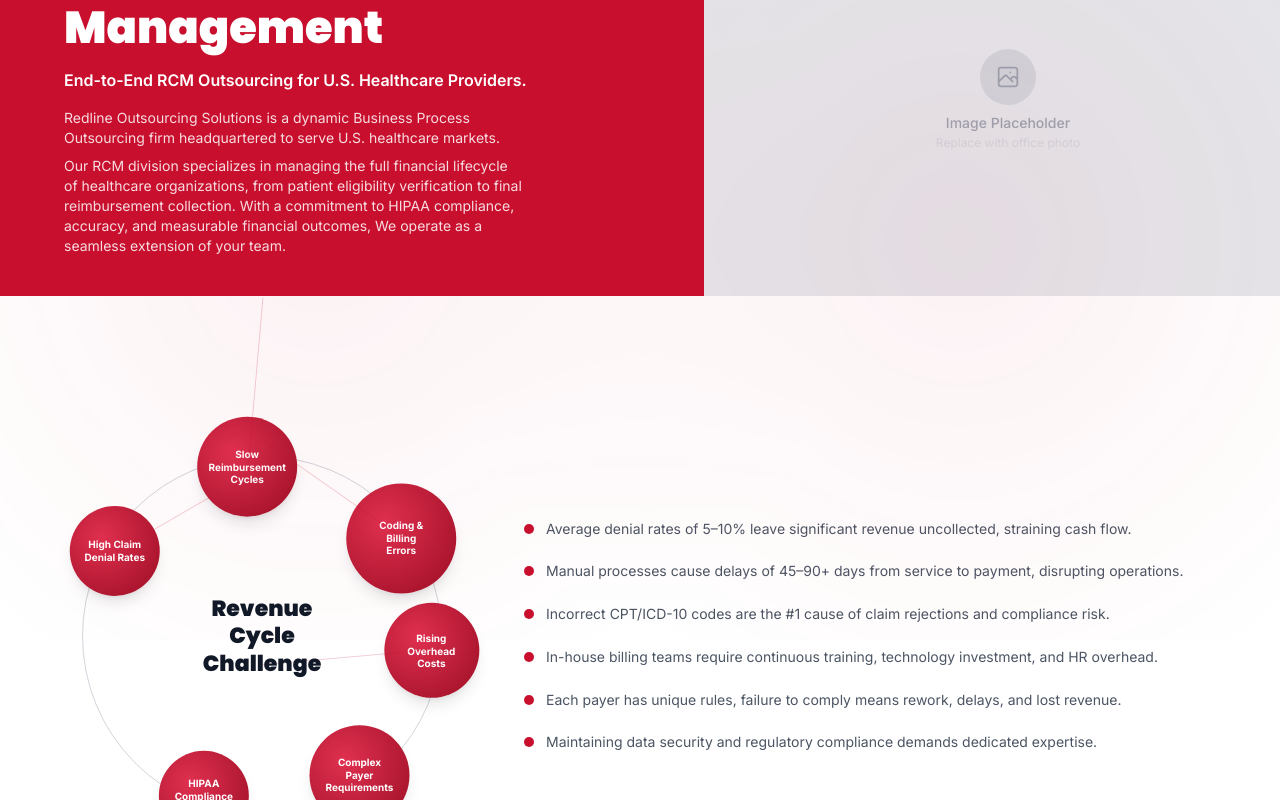
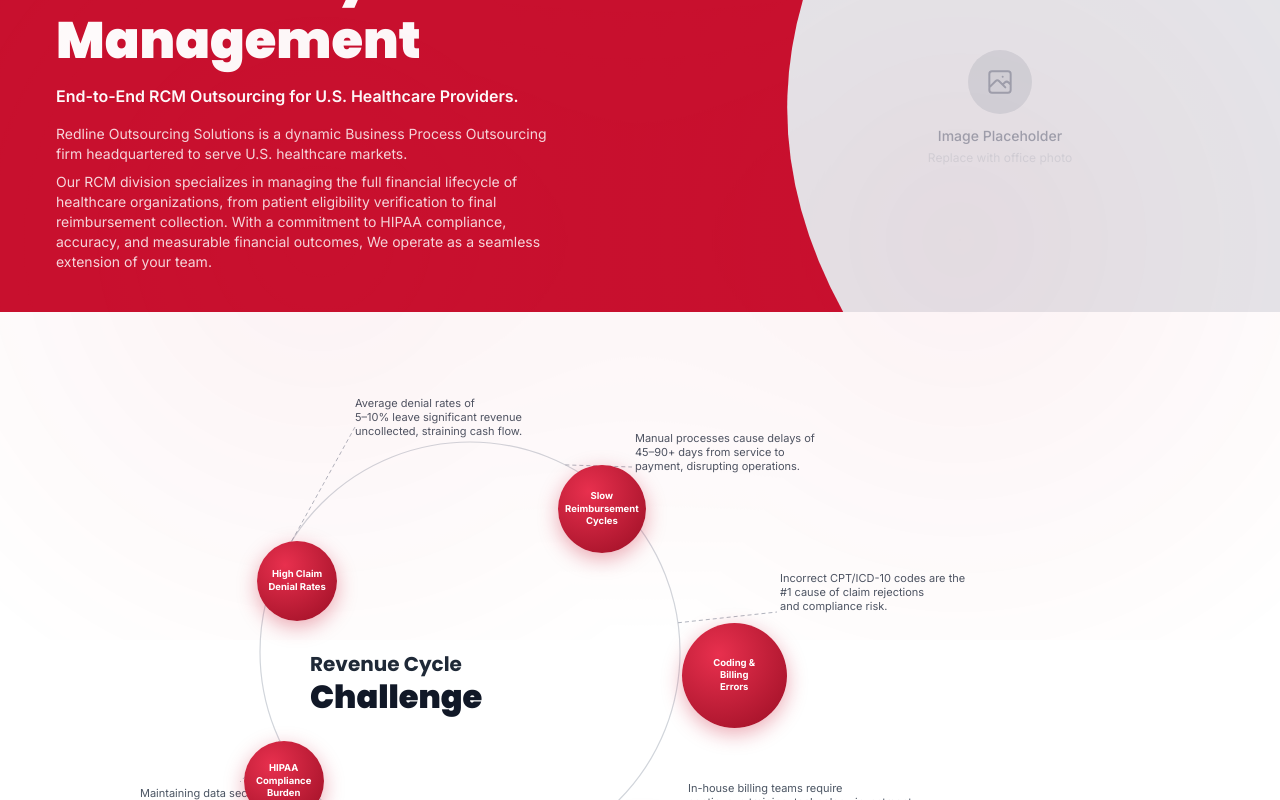
Before and after one commit to deba4667/RedLine_Landing, a React (Vite) app: page / in a window 1280 px wide. Shown: the part 160-960 px from the top of the page. Built offline with nearby package versions, Linux system fonts and the light colour scheme.

Commit message:
feat: rebuild RevenueChallenge with exact reference layout - SVG ring, bubbles on arc, adjacent text, hover ripple

```diff
--- a/src/components/Hero.jsx
+++ b/src/components/Hero.jsx
@@ -5,72 +5,24 @@
   return (
     <section
       id="home"
-      className="relative w-full pt-16"
-      style={{ background: '#C8102E', minHeight: '340px' }}
+      className="relative w-full overflow-hidden bg-[#C8102E] pt-16"
+      style={{ minHeight: '340px' }}
     >
-      {/* Wrapper clips everything */}
-      <div className="relative w-full overflow-hidden" style={{ minHeight: '340px' }}>
-
-        {/* Gray image panel — full height, pinned right */}
-        <div
-          className="absolute top-0 bottom-0 right-0 hidden md:block bg-gray-200"
-          style={{ width: '45%' }}
-        >
-          {/* Arc mask: curved left edge via SVG inset */}
-          <svg
-            className="absolute inset-0 w-full h-full"
-            viewBox="0 0 100 100"
-            preserveAspectRatio="none"
-          >
-            {/* Mask that reveals only the right portion with curved left edge */}
-            <defs>
-              <mask id="arcMask">
-                <rect width="100" height="100" fill="black" />
-                <path d="M15,0 Q2,50 15,100 L100,100 L100,0 Z" fill="white" />
-              </mask>
-            </defs>
-            <rect width="100" height="100" fill="#e5e7eb" mask="url(#arcMask)" />
-          </svg>
-
-          {/* Placeholder content — also clipped by the same mask shape */}
-          <div
-            className="absolute inset-0 flex flex-col items-center justify-center"
-            style={{
-              clipPath: 'path("M15% 0%, 2% 50%, 15% 100%, 100% 100%, 100% 0%")',
-            }}
-          >
-            <div className="ml-8 flex flex-col items-center">
-              <div className="w-14 h-14 bg-gray-300 rounded-full flex items-center justify-center mb-2">
-                <svg width="28" height="28" fill="none" viewBox="0 0 24 24" stroke="#9ca3af" strokeWidth="1.5">
-                  <path strokeLinecap="round" strokeLinejoin="round" d="M4 16l4.586-4.586a2 2 0 012.828 0L16 16m-2-2l1.586-1.586a2 2 0 012.828 0L20 14m-6-6h.01M6 20h12a2 2 0 002-2V6a2 2 0 00-2-2H6a2 2 0 00-2 2v12a2 2 0 002 2z" />
-                </svg>
-              </div>
-              <span className="text-gray-400 text-sm font-medium">Image Placeholder</span>
-              <span className="text-gray-300 text-xs mt-0.5">Replace with office photo</span>
-            </div>
-          </div>
-        </div>
-
-        {/* Left: Text content */}
-        <motion.div
-          initial={{ opacity: 0, y: 20 }}
-          animate={{ opacity: 1, y: 0 }}
-          transition={{ duration: 0.6 }}
-          className="relative z-10 flex flex-col justify-center py-10 px-6 md:px-10 lg:px-16"
-          style={{ maxWidth: '60%', minHeight: '340px' }}
-        >
+      <div className="max-w-7xl mx-auto flex items-stretch w-full" style={{ minHeight: '320px' }}>
+        {/* Left: Text Content */}
+        <div className="flex-1 flex flex-col justify-center px-6 md:px-10 lg:px-14 py-10 pr-4">
           <motion.h1
-            initial={{ opacity: 0, y: 20 }}
+            initial={{ opacity: 0, y: 24 }}
             animate={{ opacity: 1, y: 0 }}
             transition={{ duration: 0.55, delay: 0.1 }}
             className="font-heading font-black text-white leading-tight mb-3"
-            style={{ fontSize: 'clamp(28px, 3.5vw, 52px)' }}
+            style={{ fontSize: 'clamp(28px, 4vw, 52px)' }}
           >
             Revenue Cycle Management
           </motion.h1>
 
           <motion.p
-            initial={{ opacity: 0, y: 14 }}
+            initial={{ opacity: 0, y: 18 }}
             animate={{ opacity: 1, y: 0 }}
             transition={{ duration: 0.5, delay: 0.2 }}
             className="text-white font-semibold text-sm md:text-base mb-4"
@@ -79,11 +31,10 @@
           </motion.p>
 
           <motion.div
-            initial={{ opacity: 0, y: 14 }}
+            initial={{ opacity: 0, y: 18 }}
             animate={{ opacity: 1, y: 0 }}
             transition={{ duration: 0.5, delay: 0.3 }}
-            className="space-y-2"
-            style={{ maxWidth: '460px' }}
+            className="space-y-2 max-w-lg"
           >
             <p className="text-white/85 text-xs md:text-sm leading-relaxed">
               Redline Outsourcing Solutions is a dynamic Business Process Outsourcing firm
@@ -96,6 +47,43 @@
               We operate as a seamless extension of your team.
             </p>
           </motion.div>
+        </div>
+
+        {/* Right: Placeholder Image with arc/curved left edge */}
+        <motion.div
+          initial={{ opacity: 0, x: 60 }}
+          animate={{ opacity: 1, x: 0 }}
+          transition={{ duration: 0.65, delay: 0.25 }}
+          className="hidden md:flex flex-shrink-0 items-stretch relative overflow-hidden"
+          style={{ width: '44%', maxWidth: '560px' }}
+        >
+          {/* SVG clip path for the curved left edge */}
+          <svg width="0" height="0" className="absolute">
+            <defs>
+              <clipPath id="heroImageClip" clipPathUnits="objectBoundingBox">
+                {/* Left edge: arc curving inward from left, right edge flush */}
+                <path d="M0.22,0 Q0.02,0.5 0.22,1 L1,1 L1,0 Z" />
+              </clipPath>
+            </defs>
+          </svg>
+
+          {/* Image container */}
+          <div
+            className="w-full h-full relative"
+            style={{ clipPath: 'url(#heroImageClip)' }}
+          >
+            {/* Placeholder image — gray with label */}
+            <div className="w-full h-full bg-gray-200 flex flex-col items-center justify-center min-h-[320px]">
+              {/* Placeholder visual */}
+              <div className="w-16 h-16 bg-gray-300 rounded-full flex items-center justify-center mb-3">
+                <svg width="32" height="32" fill="none" viewBox="0 0 24 24" stroke="#9ca3af" strokeWidth="1.5">
+                  <path strokeLinecap="round" strokeLinejoin="round" d="M4 16l4.586-4.586a2 2 0 012.828 0L16 16m-2-2l1.586-1.586a2 2 0 012.828 0L20 14m-6-6h.01M6 20h12a2 2 0 002-2V6a2 2 0 00-2-2H6a2 2 0 00-2 2v12a2 2 0 002 2z" />
+                </svg>
+              </div>
+              <span className="text-gray-400 text-sm font-medium">Image Placeholder</span>
+              <span className="text-gray-300 text-xs mt-1">Replace with office photo</span>
+            </div>
+          </div>
         </motion.div>
       </div>
     </section>
--- a/src/components/RevenueChallenge.jsx
+++ b/src/components/RevenueChallenge.jsx
@@ -1,179 +1,254 @@
 import React, { useRef } from 'react';
 import { motion, useInView } from 'framer-motion';
 
-// 6 challenges positioned around a circle arc (not full orbit)
-// Matching reference: bubbles at various positions on a large circle, text descriptions on the right side
+// Circle center and radius (within the SVG viewBox 0 0 1000 600)
+const CX = 330;
+const CY = 300;
+const R = 210;
+
+const toRad = (deg) => (deg * Math.PI) / 180;
+
+// Each bubble: angle (degrees from +x axis, counterclockwise = positive), size, label
 const challenges = [
   {
     id: 'high-claim',
+    angle: 148,
+    size: 80,
     label: 'High Claim\nDenial Rates',
     desc: 'Average denial rates of 5–10% leave significant revenue uncollected, straining cash flow.',
-    // angle in degrees: 0 = right, 90 = bottom, 180 = left, 270 = top
-    angle: 150, // upper-left area
-    size: 90,
+    // text anchor position in SVG units (where text box starts)
+    tx: 215,
+    ty: 55,
+    textAnchor: 'start',
+    lineEnd: { x: 215, y: 75 },
   },
   {
-    id: 'slow-reimburse',
+    id: 'slow-reimb',
+    angle: 63,
+    size: 88,
     label: 'Slow\nReimbursement\nCycles',
     desc: 'Manual processes cause delays of 45–90+ days from service to payment, disrupting operations.',
-    angle: 95, // top-center-left
-    size: 100,
+    tx: 495,
+    ty: 90,
+    textAnchor: 'start',
+    lineEnd: { x: 492, y: 115 },
   },
   {
-    id: 'coding-billing',
+    id: 'coding',
+    angle: 8,
+    size: 105,
     label: 'Coding &\nBilling\nErrors',
     desc: 'Incorrect CPT/ICD-10 codes are the #1 cause of claim rejections and compliance risk.',
-    angle: 35, // upper-right
-    size: 110,
+    tx: 640,
+    ty: 230,
+    textAnchor: 'start',
+    lineEnd: { x: 637, y: 260 },
   },
   {
-    id: 'rising-overhead',
+    id: 'rising',
+    angle: -50,
+    size: 83,
     label: 'Rising\nOverhead\nCosts',
     desc: 'In-house billing teams require continuous training, technology investment, and HR overhead.',
-    angle: 355, // right side / nearly 0
-    size: 95,
+    tx: 548,
+    ty: 440,
+    textAnchor: 'start',
+    lineEnd: { x: 545, y: 460 },
   },
   {
-    id: 'complex-payer',
+    id: 'complex',
+    angle: -113,
+    size: 88,
     label: 'Complex\nPayer\nRequirements',
-    desc: 'Each payer has unique rules, failure to comply means rework, delays, and lost revenue.',
-    angle: 305, // lower-right
-    size: 100,
+    desc: 'Each payer has unique rules; failure to comply means rework, delays, and lost revenue.',
+    tx: 160,
+    ty: 535,
+    textAnchor: 'start',
+    lineEnd: { x: 230, y: 533 },
   },
   {
     id: 'hipaa',
+    angle: -155,
+    size: 80,
     label: 'HIPAA\nCompliance\nBurden',
     desc: 'Maintaining data security and regulatory compliance demands dedicated expertise.',
-    angle: 250, // lower-left
-    size: 90,
+    tx: 0,
+    ty: 445,
+    textAnchor: 'start',
+    lineEnd: { x: 100, y: 430 },
   },
 ];
 
-const ORBIT_R = 170; // px radius of the circle
+// Compute x,y for each bubble
+const bubbles = challenges.map((c) => {
+  const rad = toRad(c.angle);
+  return {
+    ...c,
+    bx: CX + R * Math.cos(rad),
+    by: CY - R * Math.sin(rad),
+  };
+});
 
 export default function RevenueChallenge() {
   const ref = useRef(null);
   const isInView = useInView(ref, { once: true, margin: '-60px' });
 
   return (
-    <section id="services" className="py-20 bg-white overflow-visible" ref={ref}>
-      <div className="max-w-7xl mx-auto px-4 sm:px-6 lg:px-8">
-        <div className="flex flex-col lg:flex-row items-center gap-8 lg:gap-0">
+    <section id="services" className="bg-white w-full py-10 overflow-visible" ref={ref}>
+      <div className="relative w-full" style={{ maxWidth: '1100px', margin: '0 auto', height: '600px' }}>
 
-          {/* ── LEFT: Circle diagram ── */}
-          <div
-            className="relative flex-shrink-0 flex items-center justify-center"
-            style={{ width: '460px', height: '520px' }}
+        {/* ── SVG Layer: ring + connector lines ── */}
+        <svg
+          className="absolute inset-0 w-full h-full"
+          viewBox="0 0 1000 600"
+          preserveAspectRatio="xMidYMid meet"
+          style={{ overflow: 'visible' }}
         >
-            {/* Large dashed circle ring */}
-            <motion.div
-              initial={{ opacity: 0, scale: 0.6 }}
-              animate={isInView ? { opacity: 1, scale: 1 } : {}}
-              transition={{ duration: 0.7, delay: 0.1 }}
-              className="absolute rounded-full border border-gray-300"
-              style={{
-                width: ORBIT_R * 2 + 20,
-                height: ORBIT_R * 2 + 20,
-                borderStyle: 'solid',
-                borderWidth: '1px',
-                borderColor: '#d1d5db',
-              }}
+          {/* Main circle ring */}
+          <motion.circle
+            cx={CX}
+            cy={CY}
+            r={R}
+            fill="none"
+            stroke="#d1d5db"
+            strokeWidth="1.2"
+            initial={{ pathLength: 0, opacity: 0 }}
+            animate={isInView ? { pathLength: 1, opacity: 1 } : {}}
+            transition={{ duration: 1.2, delay: 0.2, ease: 'easeInOut' }}
           />
 
-            {/* Center text "Revenue Cycle Challenge" */}
+          {/* Connector lines from each bubble to its text */}
+          {bubbles.map((b, i) => (
+            <motion.line
+              key={b.id + '-line'}
+              x1={b.bx}
+              y1={b.by}
+              x2={b.lineEnd.x}
+              y2={b.lineEnd.y}
+              stroke="#9ca3af"
+              strokeWidth="0.8"
+              strokeDasharray="4 3"
+              initial={{ opacity: 0 }}
+              animate={isInView ? { opacity: 1 } : {}}
+              transition={{ duration: 0.4, delay: 0.7 + i * 0.1 }}
+            />
+          ))}
+
+          {/* Text labels for each bubble — rendered in SVG */}
+          {bubbles.map((b, i) => {
+            const lines = b.desc.split(' ');
+            // chunk desc into ~3 lines of ~5 words each
+            const chunkSize = Math.ceil(lines.length / 3);
+            const chunks = [];
+            for (let j = 0; j < lines.length; j += chunkSize) {
+              chunks.push(lines.slice(j, j + chunkSize).join(' '));
+            }
+            return (
+              <motion.g
+                key={b.id + '-text'}
+                initial={{ opacity: 0, y: 6 }}
+                animate={isInView ? { opacity: 1, y: 0 } : {}}
+                transition={{ duration: 0.45, delay: 0.8 + i * 0.1 }}
+              >
+                {chunks.map((line, li) => (
+                  <text
+                    key={li}
+                    x={b.tx}
+                    y={b.ty + li * 14}
+                    fontSize="11"
+                    fontFamily="Inter, sans-serif"
+                    fill="#4b5563"
+                    textAnchor={b.textAnchor}
+                    style={{ maxWidth: '130px' }}
+                  >
+                    {line}
+                  </text>
+                ))}
+              </motion.g>
+            );
+          })}
+        </svg>
+
+        {/* ── Center text label ── */}
         <motion.div
-              initial={{ opacity: 0, scale: 0.5 }}
+          initial={{ opacity: 0, scale: 0.7 }}
           animate={isInView ? { opacity: 1, scale: 1 } : {}}
-              transition={{ duration: 0.6, delay: 0.3 }}
-              className="absolute z-10 text-center"
-              style={{ width: '150px' }}
+          transition={{ duration: 0.6, delay: 0.35 }}
+          className="absolute flex flex-col items-start justify-center select-none"
+          style={{
+            left: `${((CX - 130) / 1000) * 100}%`,
+            top: '50%',
+            transform: 'translateY(-50%)',
+            width: '220px',
+          }}
         >
-              <p className="font-heading font-black text-gray-900 leading-tight"
-                style={{ fontSize: '22px' }}>
-                Revenue Cycle<br />
-                <span className="text-gray-900">Challenge</span>
+          <p className="font-heading font-bold text-gray-800 leading-tight" style={{ fontSize: '20px' }}>
+            Revenue Cycle
+          </p>
+          <p className="font-heading font-black text-gray-900 leading-tight" style={{ fontSize: '32px' }}>
+            Challenge
           </p>
         </motion.div>
 
-            {/* Bubbles around the circle */}
-            {challenges.map((item, i) => {
-              const rad = (item.angle * Math.PI) / 180;
-              const x = Math.cos(rad) * ORBIT_R;
-              const y = -Math.sin(rad) * ORBIT_R; // negative because CSS y goes down
+        {/* ── Bubble elements (HTML over SVG) ── */}
+        {bubbles.map((b, i) => {
+          // Convert SVG coords to percentage of container
+          const leftPct = (b.bx / 1000) * 100;
+          const topPct = (b.by / 600) * 100;
 
           return (
             <motion.div
-                  key={item.id}
-                  initial={{ opacity: 0, scale: 0, x: 0, y: 0 }}
-                  animate={isInView ? { opacity: 1, scale: 1, x, y } : {}}
-                  transition={{ duration: 0.55, delay: 0.4 + i * 0.1, type: 'spring', stiffness: 90 }}
-                  whileHover={{ scale: 1.1, zIndex: 20 }}
-                  className="absolute group cursor-pointer"
+              key={b.id}
+              initial={{ opacity: 0, scale: 0 }}
+              animate={isInView ? { opacity: 1, scale: 1 } : {}}
+              transition={{
+                duration: 0.5,
+                delay: 0.4 + i * 0.1,
+                type: 'spring',
+                stiffness: 120,
+                damping: 14,
+              }}
+              whileHover={{
+                scale: 1.14,
+                zIndex: 30,
+                boxShadow: '0 12px 40px rgba(200,16,46,0.45)',
+                transition: { duration: 0.25, type: 'spring', stiffness: 300 },
+              }}
+              whileTap={{ scale: 0.95 }}
+              className="absolute rounded-full flex items-center justify-center text-center cursor-pointer select-none"
               style={{
-                    width: item.size,
-                    height: item.size,
-                    transform: `translate(${x}px, ${y}px)`,
+                width: b.size,
+                height: b.size,
+                left: `${leftPct}%`,
+                top: `${topPct}%`,
+                transform: 'translate(-50%, -50%)',
+                background: 'radial-gradient(circle at 35% 30%, #E8304E, #9B0E24)',
+                boxShadow: '0 6px 20px rgba(200,16,46,0.35)',
+                zIndex: 10,
               }}
             >
-                  <div
-                    className="w-full h-full rounded-full flex items-center justify-center text-center shadow-lg transition-all duration-300 group-hover:shadow-red-400/50 group-hover:shadow-xl"
-                    style={{
-                      background: 'radial-gradient(circle at 35% 35%, #E03050, #9B0E24)',
+              <span
+                className="text-white font-bold leading-tight px-2 whitespace-pre-line"
+                style={{ fontSize: '9.5px', lineHeight: '1.3' }}
+              >
+                {b.label}
+              </span>
+
+              {/* Ripple on hover */}
+              <motion.div
+                className="absolute inset-0 rounded-full"
+                style={{ border: '2px solid rgba(200,16,46,0.4)' }}
+                initial={{ scale: 1, opacity: 0 }}
+                whileHover={{
+                  scale: [1, 1.35, 1.6],
+                  opacity: [0.7, 0.3, 0],
+                  transition: { duration: 0.7, repeat: Infinity },
                 }}
-                  >
-                    <span className="text-white font-bold leading-tight px-2 whitespace-pre-line"
-                      style={{ fontSize: '10px' }}>
-                      {item.label}
-                    </span>
-                  </div>
-                  {/* Line from bubble center toward circle center */}
-                  <svg
-                    className="absolute top-1/2 left-1/2 pointer-events-none"
-                    style={{
-                      width: ORBIT_R,
-                      height: '2px',
-                      transform: `rotate(${item.angle + 180}deg)`,
-                      transformOrigin: '0 0',
-                      opacity: 0.2,
-                    }}
-                  >
-                    <line x1="0" y1="1" x2={ORBIT_R} y2="1" stroke="#C8102E" strokeWidth="1" />
-                  </svg>
+              />
             </motion.div>
           );
         })}
       </div>
-
-          {/* ── RIGHT: Text descriptions ── */}
-          <div className="flex-1 lg:pl-8 grid grid-cols-1 gap-5">
-            <motion.h2
-              initial={{ opacity: 0, y: 20 }}
-              animate={isInView ? { opacity: 1, y: 0 } : {}}
-              transition={{ duration: 0.5 }}
-              className="font-heading font-black text-gray-900 text-3xl mb-2 lg:hidden"
-            >
-              Revenue Cycle Challenge
-            </motion.h2>
-
-            {challenges.map((item, i) => (
-              <motion.div
-                key={item.id}
-                initial={{ opacity: 0, x: 30 }}
-                animate={isInView ? { opacity: 1, x: 0 } : {}}
-                transition={{ duration: 0.45, delay: 0.3 + i * 0.1 }}
-                whileHover={{ x: 4 }}
-                className="flex items-start gap-3 group cursor-default"
-              >
-                {/* Small red dot */}
-                <div className="mt-1.5 w-2.5 h-2.5 rounded-full bg-[#C8102E] flex-shrink-0 group-hover:scale-125 transition-transform duration-200" />
-                <p className="text-gray-600 text-sm leading-relaxed group-hover:text-gray-800 transition-colors duration-200">
-                  {item.desc}
-                </p>
-              </motion.div>
-            ))}
-          </div>
-        </div>
-      </div>
     </section>
   );
 }
```
Lines whose indentation alone changed are shown as unchanged.
